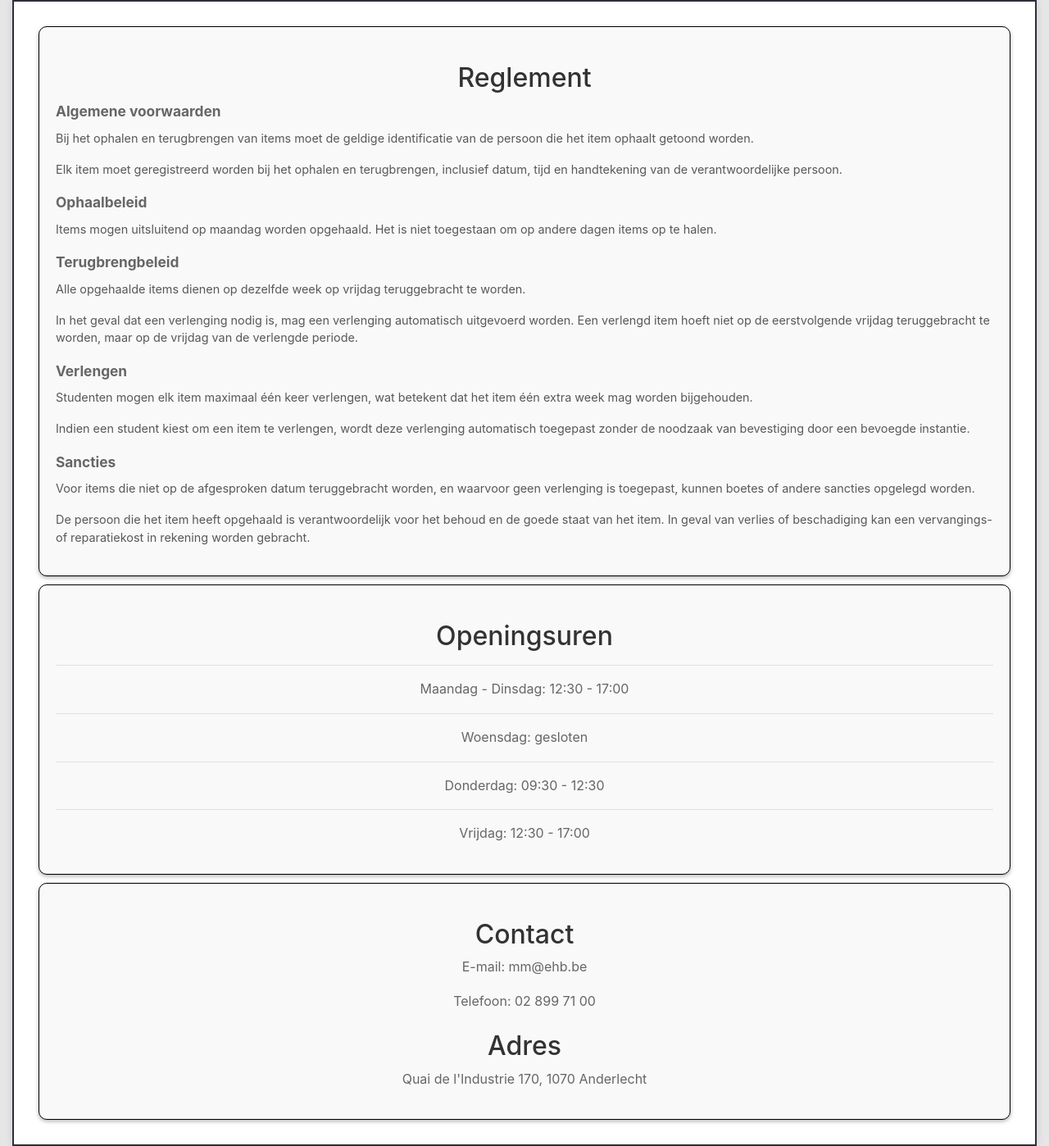
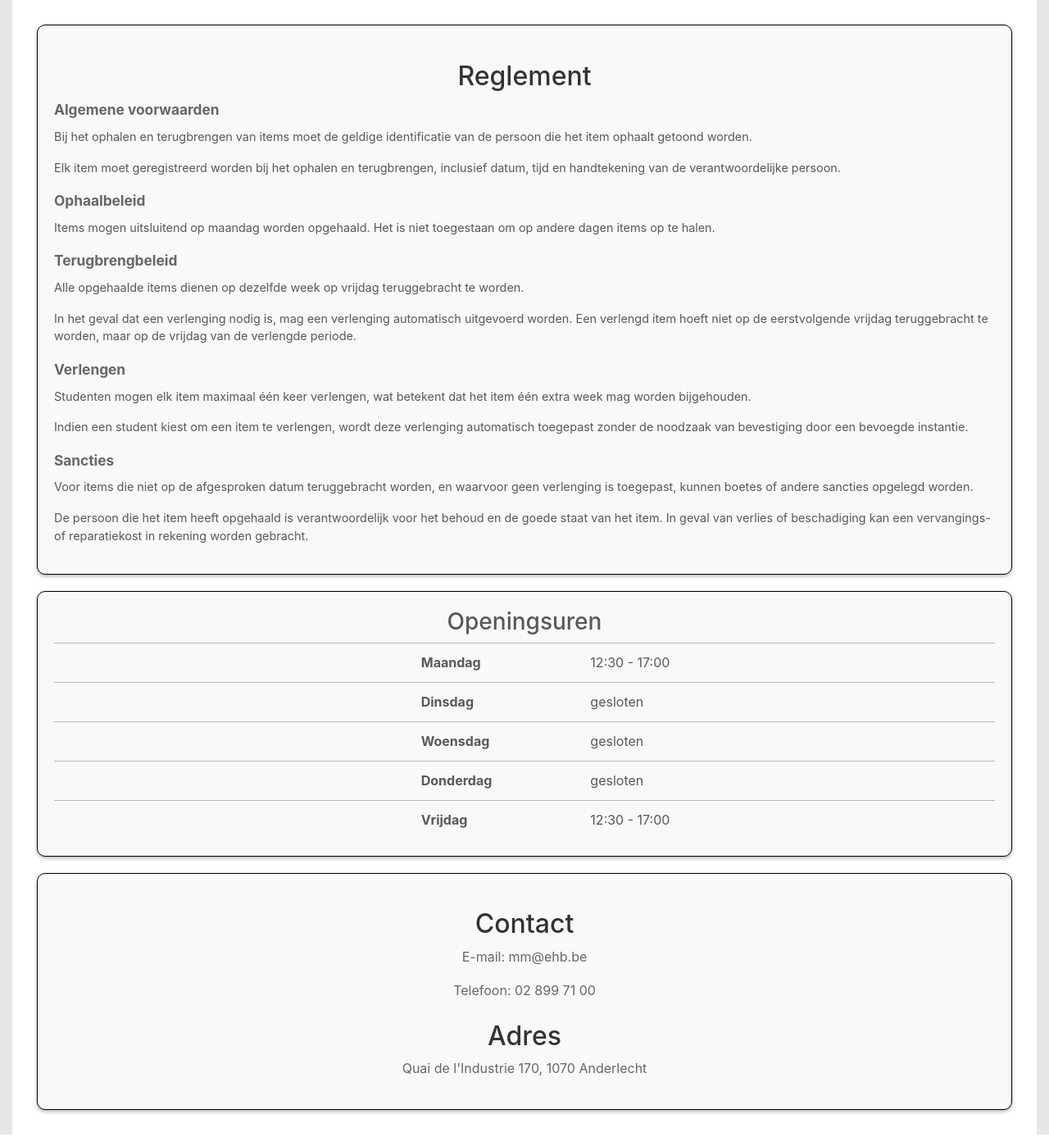
Before and after one commit to Programmingproject-Groep1/ProgrammingProject_Groep1, a Flask app: page /infopagina in a window 1280 px wide. Shown: the part 56-1454 px from the top of the page at 82% size. Run offline with Flask 3, Linux system fonts and the light colour scheme; some libraries are stand-ins or nearby versions; some web fonts are replaced.

Commit message:
regelement gsm

```diff
--- /dev/null
+++ b/website/static/infopagina.css
@@ -0,0 +1,119 @@
+.Infopagina {
+    display: flex;
+    flex-direction: column;
+    justify-content: space-between;
+    text-align: center;
+    width: 120%;
+    margin: auto;
+    padding: 20px;
+    background-color: #fff;
+
+   /* box-shadow: 0px 0px 10px rgba(0, 0, 0, 0.1);*/
+  }
+
+  .reglement {
+    border: 1px solid #000;
+    border-radius: 10px;
+    padding: 20px;
+    margin: 10px;
+    background-color: #f9f9f9;
+    box-shadow: 0 2px 5px rgba(0, 0, 0, 0.3);
+  }
+
+  .reglement h2 {
+    color: #333;
+  }
+
+  .reglement h4 {
+    color: #333;
+    font-size: 1.2em;
+    font-weight: bold;
+  }
+
+  .reglement .reglementText {
+    font-size: 0.9em;
+    text-align: left;
+  }
+
+  .reglement .reglementText h4,
+  .reglement .content p {
+    color: #666;
+    line-height: 1.6;
+  }
+
+  .openingsurenInfopagina,
+  .AdrescontactInfopagina {
+    border: 1px solid #000;
+    border-radius: 10px;
+    padding: 20px;
+    margin: 10px;
+    background-color: #f9f9f9;
+    box-shadow: 0 2px 5px rgba(0, 0, 0, 0.3);
+  }
+
+  .openingsurenInfopagina h2,
+  .AdrescontactInfopagina h2 {
+    color: #333;
+  }
+
+  .openingsurenInfopagina p,
+  .AdrescontactInfopagina p {
+    color: #666;
+    line-height: 1.6;
+  }
+
+
+
+  table {
+    width: 100%;
+    border-collapse: collapse;
+  }
+
+  tr
+  {
+    margin-top: 10%;
+  }
+
+  th
+  {
+    /*padding: 1% 0 1% 40%;*/
+    border-top: 1px solid rgb(185, 185, 185);
+  }
+
+  td {
+    /*padding: 1% 0 1% 10%;*/
+    border-top: 1px solid rgb(185, 185, 185);
+  }
+
+  .dag {
+    text-align: left;
+    padding: 1% 0 1% 39%;
+    width: 50%;
+  }
+
+  .uur {
+    text-align: left;
+    padding: 1% 0 1% 7%;
+    width: 50%;
+  }
+
+  @media (max-width: 600px)
+  {
+
+
+.dag
+{
+    padding-left: 2%;
+    padding-right: 2%;
+    text-align: center;
+}
+
+.uur
+{
+    padding-left: 2%;
+    padding-right: 2%;
+    text-align: center;
+}
+
+
+  }
--- a/website/static/login.css
+++ b/website/static/login.css
@@ -78,7 +78,7 @@ table {
 
   .uur {
     text-align: left;
-    padding: 1.5% ;
+    padding: 1.5%;
     width: 50%;
   }
 
@@ -132,9 +132,6 @@ table {
         flex-direction: column; /* Zorg dat de adres en contact secties boven elkaar staan */
     }
 
-
-
-
     .adres, .contact {
         width: 100%;
     }
--- a/website/static/userstyle.css
+++ b/website/static/userstyle.css
@@ -585,66 +585,6 @@ h2 {
 
 /* Infopagina */
 
-.Infopagina {
-  text-align: center;
-  width: 120%;
-  border: #2c2e3a 2px solid;
-  margin: auto;
-  padding: 20px;
-  background-color: #fff;
-  box-shadow: 0px 0px 10px rgba(0, 0, 0, 0.1);
-}
-
-.reglement {
-  border: 1px solid #000;
-  border-radius: 10px;
-  padding: 20px;
-  margin: 10px;
-  background-color: #f9f9f9;
-  box-shadow: 0 2px 5px rgba(0, 0, 0, 0.3);
-}
-
-.reglement h2 {
-  color: #333;
-}
-
-.reglement h4 {
-  color: #333;
-  font-size: 1.2em;
-  font-weight: bold;
-}
-
-.reglement .reglementText {
-  font-size: 0.9em;
-  text-align: left;
-}
-
-.reglement .reglementText h4,
-.reglement .content p {
-  color: #666;
-  line-height: 1.6;
-}
-
-.openingsurenInfopagina,
-.AdrescontactInfopagina {
-  border: 1px solid #000;
-  border-radius: 10px;
-  padding: 20px;
-  margin: 10px;
-  background-color: #f9f9f9;
-  box-shadow: 0 2px 5px rgba(0, 0, 0, 0.3);
-}
-
-.openingsurenInfopagina h2,
-.AdrescontactInfopagina h2 {
-  color: #333;
-}
-
-.openingsurenInfopagina p,
-.AdrescontactInfopagina p {
-  color: #666;
-  line-height: 1.6;
-}
 
 /* Modals */
 
@@ -743,26 +683,22 @@ h2 {
 
 /*Gebruikersprofiel*/
 .Gebruikersprofiel {
-  width: 50%;
-  height: auto;
+  width: 70%;
   padding: 20px;
-  border: 1px solid #333;
+  border: 1px solid #ccc;
   margin: 0 auto;
   box-shadow: 2px 2px 5px rgba(0, 0, 0, 0.3);
-  background-color: #333; /* Dark background */
-  color: #fff; /* White lettering */
 }
 
 .Gebruikersprofiel h2 {
   text-align: center;
   margin-bottom: 20px;
-  color: #fff;
 }
 
 .Gebruikersprofiel img {
   display: block;
-  width: 250px;
-  height: 250px;
+  width: 300px;
+  height: 300px;
   object-fit: cover;
   margin: 0 auto 20px;
 }
@@ -770,5 +706,14 @@ h2 {
 .Gebruikersprofiel p {
   margin-bottom: 10px;
   margin-left: 40%;
-  color: #fff;
 }
+
+.phoneHidden {
+  display: hidden;
+}
+
+.phoneVisible {
+  display: flex;
+  flex-direction: row;
+  max-width: 70%;
+}
--- a/website/templates/infopagina.html
+++ b/website/templates/infopagina.html
@@ -1,5 +1,10 @@
 {% extends "base.html" %} {% block title %}Infopagina{% endblock %} {% block
     content %}
+
+
+<head>
+  <link rel="stylesheet" href="{{ url_for('static', filename='infopagina.css') }}">
+</head>
 
  <!--infopagina met openingsuren en contact-->
 
@@ -42,13 +47,31 @@
 
     <!-- Openingsuren-->
     <div class="openingsurenInfopagina">
-      <h2>Openingsuren</h2>
-      <hr>
-      <p>Maandag - Dinsdag: 12:30 - 17:00</p><hr>
-      <p>Woensdag: gesloten</p><hr>
-      <p>Donderdag: 09:30 - 12:30</p><hr>
-      <p>Vrijdag: 12:30 - 17:00</p>
-    </div>
+      <!-- Openingsuren -->
+      <h3>Openingsuren</h3>
+      <table>
+          <tr>
+              <th class="dag">Maandag</th>
+              <td class="uur">12:30 - 17:00</td>
+          </tr>
+          <tr>
+              <th class="dag">Dinsdag</th>
+              <td class="uur">gesloten</td>
+          </tr>
+          <tr>
+              <th class="dag">Woensdag</th>
+              <td class="uur">gesloten</td>
+          </tr>
+          <tr>
+              <th class="dag">Donderdag</th>
+              <td class="uur">gesloten</td>
+          </tr>
+          <tr>
+              <th class="dag">Vrijdag</th>
+              <td class="uur">12:30 - 17:00</td>
+          </tr>
+      </table>
+  </div>
 
     <!-- Contact -->
     <div class="AdrescontactInfopagina">
```
Also changed, not shown: website/templates/Gebruikersprofiel.html (+9 -10 lines), website/static/profiles/mountains-pine-trees-mount-lorette-ponds-landscape-canada-scenery-nature-uhdpaper.com-4K-6.922.jpg (deleted).
